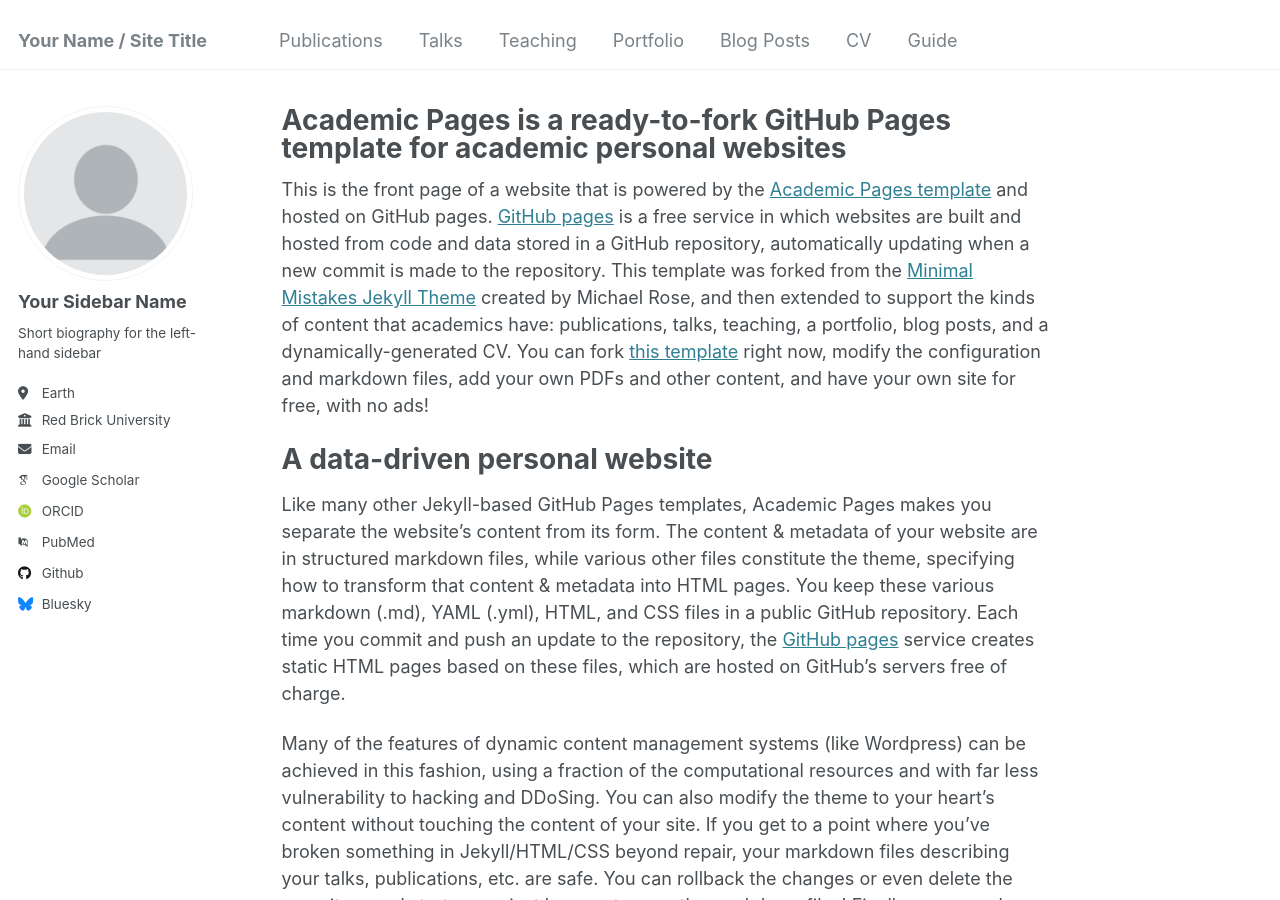
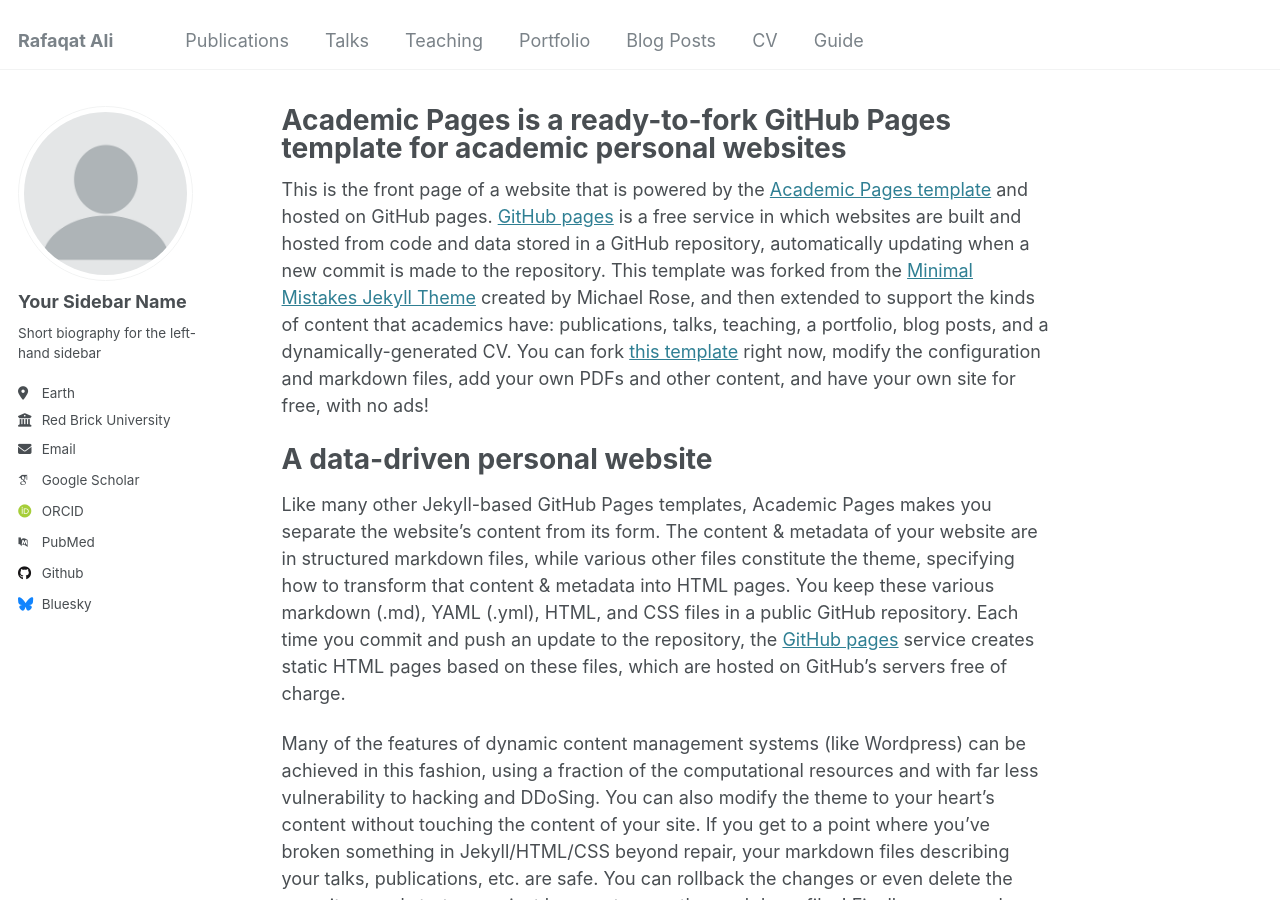
Before and after one commit to ralikk/ralikk.github.io, a Jekyll site: the page built from _pages/about.md, in a window 1280 px wide and 900 px high. Built offline with Jekyll 4.4.1, drawn with Linux system fonts in a browser that asks for light colours; some web fonts are replaced.

Commit message:
Update _config.yml

```diff
--- a/_config.yml
+++ b/_config.yml
@@ -8,7 +8,7 @@
 
 # Basic Site Settings
 locale                   : "en-US"
-title                    : "Your Name / Site Title"
+title                    : "Rafaqat Ali"
 title_separator          : "-"
 name                     : &name "Your Name"
 description              : &description "personal description"
```
